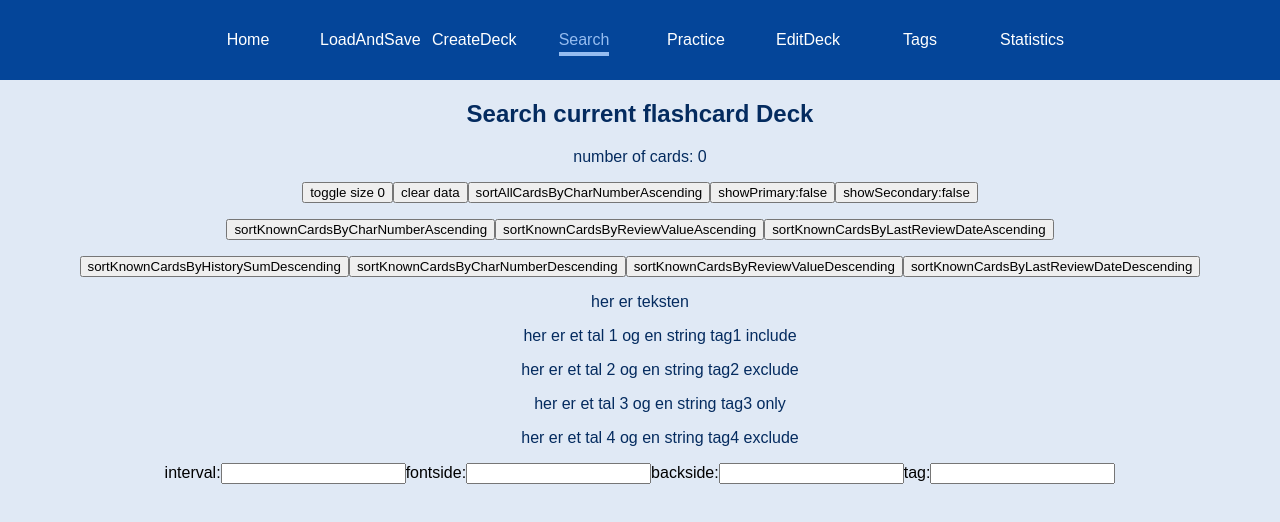
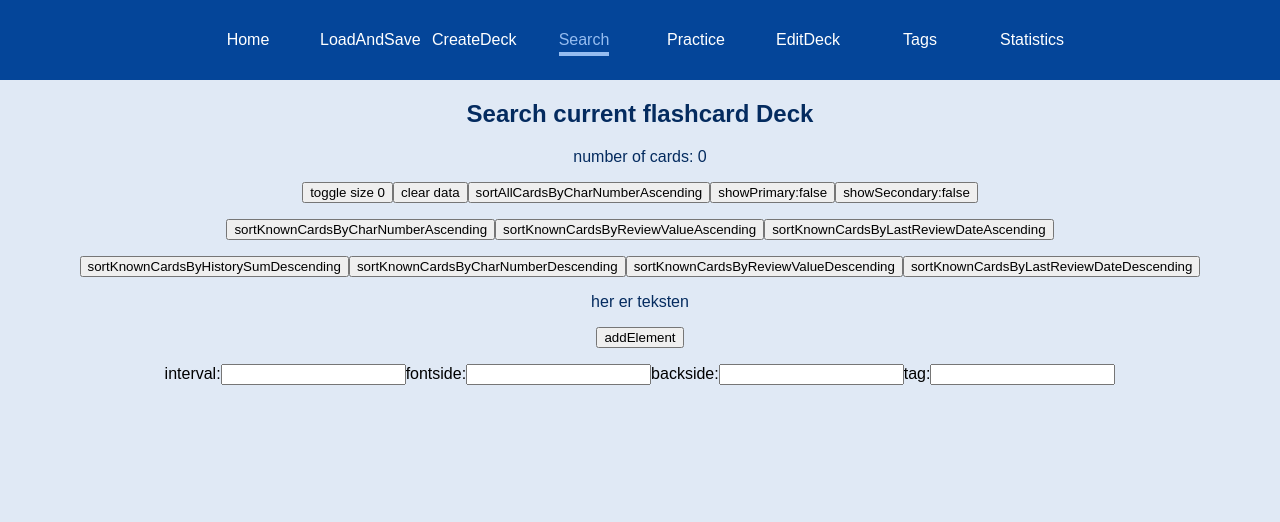
Before and after one commit to Weiqifan1/hanzimining, a React (Create React App) app: page /searchflashcards in a window 1280 px wide. Shown: the top 522 px of the page. Built offline with nearby package versions, Linux system fonts and the light colour scheme.

Commit message:
2023-03-11_2242_canAddAndRemoveTagFilterComponents

```diff
--- a/src/components/TagFilteringComponent.tsx
+++ b/src/components/TagFilteringComponent.tsx
@@ -7,13 +7,32 @@ import CardComponent from "./CardComponent";
 const TagFilteringComponent: React.FC<{content: Record<string, string>, setFunction: any, eachKey: number, eachValue: string}> =
     (props) => {
 
+        const removeTagFilteringComponent = () => {
+            const allKeys: number[] = Object.keys(props.content).map(each => parseInt(each)).sort()
+            const keysMinusCurrent: number[] = allKeys.filter(function (eachNumber) {
+                return eachNumber != props.eachKey
+            })
+            var updatedList: string[] = [];
+            for (let i = 0; i < keysMinusCurrent.length; i++) {
+                const mystr: string = props.content[keysMinusCurrent[i].toString()]
+                updatedList.push(mystr)
+            }
+
+            var updatedRecord: Record<string, string> = {}
+            for (let k = 0; k < updatedList.length; k++) {
+                const newnum: number = k +1
+                const text: string = updatedList[k]
+                updatedRecord[newnum.toString()] = text
+            }
+            props.setFunction(updatedRecord)
+        }
+
         const display: JSX.Element = <section>
+            <button type="button" onClick={removeTagFilteringComponent}>remove {props.eachKey}</button>
             <p>her er et tal {props.eachKey} og en string {props.eachValue}</p>
-
         </section>
 
         return display
-
     }
 
 export default TagFilteringComponent
--- a/src/components/TagFilteringComponentList.tsx
+++ b/src/components/TagFilteringComponentList.tsx
@@ -18,8 +18,26 @@ const TagFilteringComponentList: React.FC<{content: Record<string, string>, setf
         return res;
     }
 
+    function addElement() {
+        const allKeys: number[] = Object.keys(props.content).map(each => parseInt(each)).sort()
+        var largestElement: number = 0;
+        for (let i = 0; i < allKeys.length; i++) {
+            const mynum: number = allKeys[i]
+            if (mynum > largestElement) {
+                largestElement = mynum
+            }
+        }
+        largestElement = largestElement + 1
+        var currentRecord: Record<string, string> = props.content
+        currentRecord[largestElement.toString()] = "testTag" + largestElement
+        console.log("nyt element")
+        console.log(largestElement)
+        props.setfunction(currentRecord)
+    }
+
     const display: JSX.Element = <section>
         <p>her er teksten</p>
+        <button type="button" onClick={addElement}>addElement</button>
         <ul>
             {contentList(props.content).map((item) => (
                 <TagFilteringComponent content={props.content} setFunction={props.setfunction} eachKey={item[0]} eachValue={item[1]} />
--- a/src/pages/SearchFlashcards.tsx
+++ b/src/pages/SearchFlashcards.tsx
@@ -25,9 +25,12 @@ const SearchFlashcards: React.FunctionComponent<IPage> = props => {
             if (a.cardNumber < b.cardNumber) {return -1; }
             if (a.cardNumber > b.cardNumber) {return 1;}return 0;})
 
-    const [localTagsFilter, setLocalTagsFilter] = useState<Map<string, string>>(new Map<string, string>())
-    const doSetLocalTagsFilter = (input: Map<string, string>) => {
+    const [localTagsFilter, setLocalTagsFilter] = useState<Record<string, string>>({})
+    const [shouldRerender, setShouldRerender] = useState<boolean>(false)
+    const doSetLocalTagsFilter = (input: Record<string, string>) => {
+        console.log("nyt elem er sat")
         setLocalTagsFilter(input)
+        setShouldRerender(!shouldRerender)
     }
 
     const [displayChars, setDisplayChars] = useState<FlashCard[]>([])
@@ -67,12 +70,12 @@ const SearchFlashcards: React.FunctionComponent<IPage> = props => {
         filterCards(sortedByNumber, localTagsFilter)
     }
 
-    function filterByTags(inp: FlashCard[], localTagsFilter: Map<string, string>): FlashCard[] {
+    function filterByTags(inp: FlashCard[], localTagsFilter: Record<string, string>): FlashCard[] {
         console.log("filterByTags")
         return inp;
     }
 
-    const filterCards = (inp: FlashCard[], localTagsFilter: Map<string, string>) => {
+    const filterCards = (inp: FlashCard[], localTagsFilter: Record<string, string>) => {
         const inputListOfCards: FlashCard[] = filterByTags(inp, localTagsFilter)
         if (numberIntervalFilter.length > 0) {
             const result = displayByInterval(inputListOfCards)
@@ -220,13 +223,13 @@ const SearchFlashcards: React.FunctionComponent<IPage> = props => {
         })
         return result
     }
-
+/*
     const tempAuto: Record<string, string> = {
         "1": "tag1 include",
         "4": "tag4 exclude",
         "2": "tag2 exclude",
         "3": "tag3 only"
-    }
+    }*/
 
     return <section>
         <h1>Search current flashcard Deck</h1>
@@ -246,7 +249,7 @@ const SearchFlashcards: React.FunctionComponent<IPage> = props => {
         <button type="button" onClick={sortByReviewNumberDescending}>sortKnownCardsByReviewValueDescending</button>
         <button type="button" onClick={sortByLastReviewDateDescending}>sortKnownCardsByLastReviewDateDescending</button>
         <p></p>
-        <TagFilteringComponentList content={tempAuto} setfunction={doSetLocalTagsFilter}/>
+        <TagFilteringComponentList content={localTagsFilter} setfunction={doSetLocalTagsFilter}/>
         <label htmlFor="interval">interval:</label>
         <input type="text" id="interval" name="interval" value={numberIntervalFilter} onChange={handleChangeNumberIntervalFilter} />
         <label htmlFor="fontside">fontside:</label>
@@ -258,6 +261,7 @@ const SearchFlashcards: React.FunctionComponent<IPage> = props => {
         <CardListComponent data={displayChars} cardDisplay={cardDisplayLocalState}/>
     </section>
     //characterSRSstate.tags
+    //localTagsFilter
 };
 
 
```
